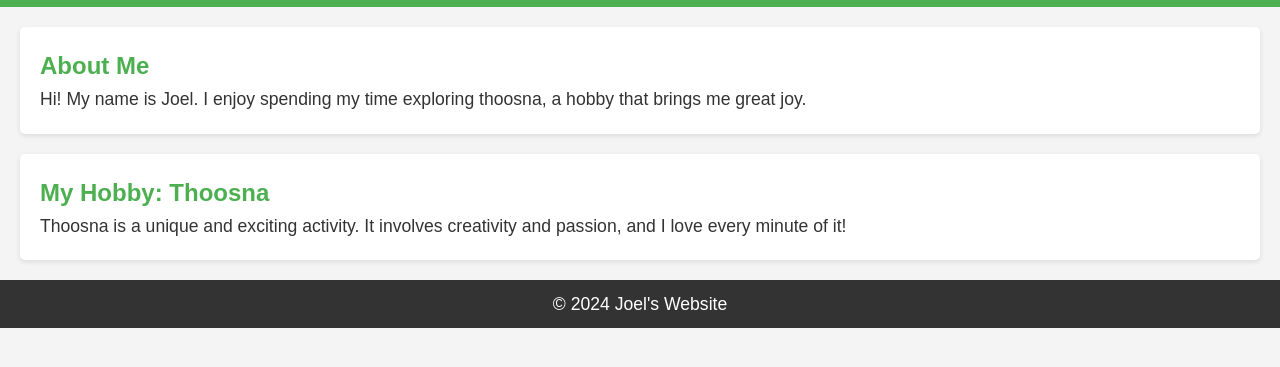
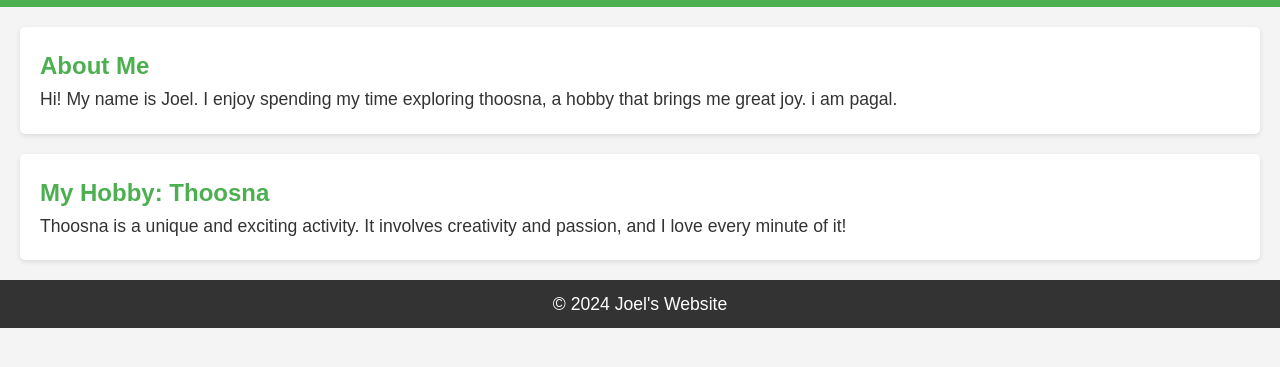
Before and after one commit to Jkingwalagam/joel, a plain HTML site: page index.html in a window 1280 px wide. Shown: the part 77-444 px from the top of the page. Drawn offline with Linux system fonts and the light colour scheme.

Commit message:
Update index.html

```diff
--- a/index.html
+++ b/index.html
@@ -13,7 +13,7 @@
 
     <section id="about">
         <h2>About Me</h2>
-        <p>Hi! My name is Joel. I enjoy spending my time exploring thoosna, a hobby that brings me great joy.</p>
+        <p>Hi! My name is Joel. I enjoy spending my time exploring thoosna, a hobby that brings me great joy. i am pagal.</p>
     </section>
 
     <section id="hobby">
```
